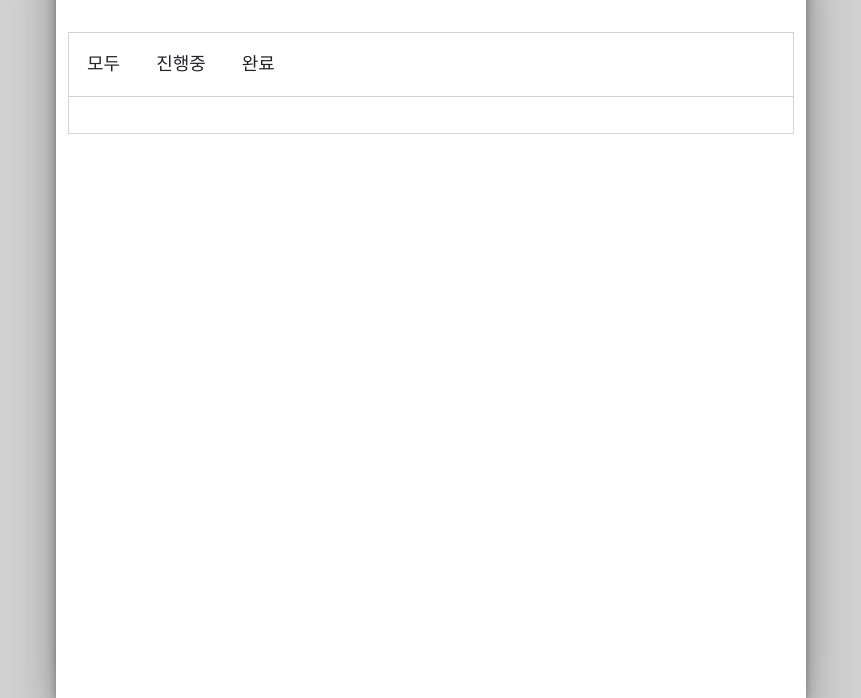
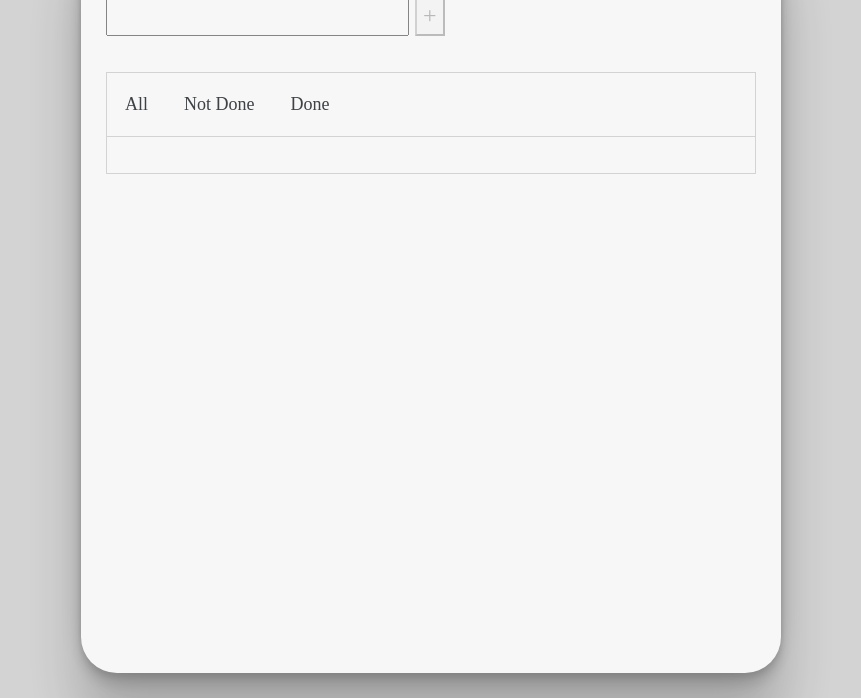
Before and after one commit to wndmsdl1011/todolist, a plain HTML site: page index.html in a window 1280 px wide. Shown: the part 102-800 px from the top of the page, without its empty margins (209-1070 px from the left). Drawn offline with nearby package versions, Linux system fonts and the light colour scheme; a web font is replaced by a local one.

Commit message:
4th commit

```diff
--- a/index.html
+++ b/index.html
@@ -22,13 +22,13 @@
         <div class="task-tabs">
             <div id="under-line"></div>
             <div id="all">
-                모두
+                All
             </div>
             <div id="ongoing">
-                진행중
+                Not Done
             </div>
             <div id="done">
-                완료
+                Done
             </div>
         </div>
         <div id="task-board">
--- a/main.js
+++ b/main.js
@@ -57,7 +57,6 @@ function render(){
 
     }else if(mode === "ongoing" || mode === "done"){
         list = filterList;
-
     }
 
     let resultHTML = '';
--- a/style.css
+++ b/style.css
@@ -21,12 +21,16 @@ body{
 }
 
 .container {
-  text-align:center;
   background-color: white;
-  width: 750px;
-  min-height: 100vh;
+  min-height: 95vh;
+  opacity: 0.83;
   box-shadow: rgba(0, 0, 0, 0.25) 0px 54px 55px, rgba(0, 0, 0, 0.12) 0px -12px 30px, rgba(0, 0, 0, 0.12) 0px 4px 6px, rgba(0, 0, 0, 0.17) 0px 12px 13px, rgba(0, 0, 0, 0.09) 0px -3px 5px;
-
+  max-width: 700px;
+  padding: 25px;
+  border-radius: 1.5em;
+  margin-top: 15px;
+  margin-bottom: 15px;
+}
 .task-area {
   border: 1px solid lightgray;
   margin-top: 2em;
```
